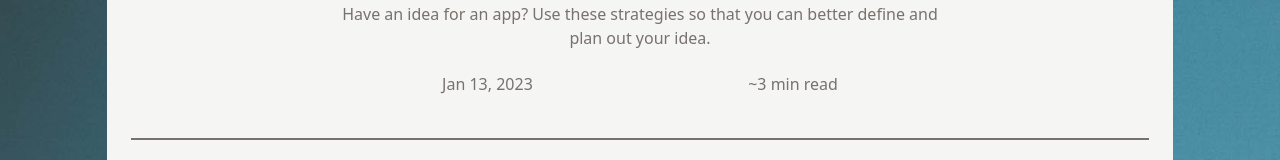
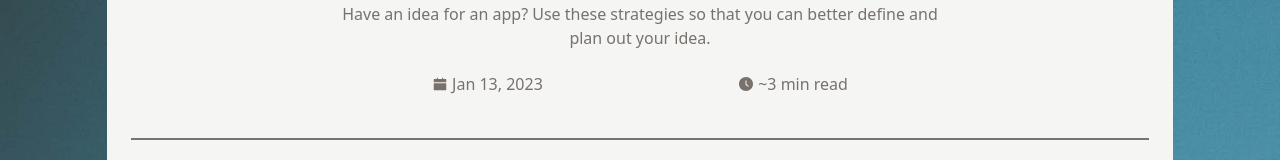
Before and after one commit to Bedrock02/tech-blog, a Next.js app: page /blog/buildilng_a_product in a window 1280 px wide. Shown: the part 258-418 px from the top of the page. Built offline with nearby package versions, Linux system fonts and the light colour scheme.

Commit message:
Adding icons

```diff
--- a/package.json
+++ b/package.json
@@ -21,6 +21,7 @@
     "postcss": "^8.4.20",
     "react": "18.2.0",
     "react-dom": "18.2.0",
+    "react-icons": "^4.7.1",
     "react-markdown": "^8.0.4",
     "react-syntax-highlighter": "^15.5.0",
     "tailwindcss": "^3.2.4",
--- a/pages/blog/[slug].tsx
+++ b/pages/blog/[slug].tsx
@@ -3,6 +3,7 @@ import matter from "gray-matter";
 import ReactMarkdown from 'react-markdown';
 import blogStyles from './blog.styles';
 import { readTime } from "../../lib/utils";
+import { AiFillCalendar, AiFillClockCircle } from 'react-icons/ai'
 
 export default function Blog({ frontmatter, content}) {
 
@@ -13,8 +14,14 @@ export default function Blog({ frontmatter, content}) {
           <h1 className="text-lg-2xl">{frontmatter.title}</h1>
           <p className={blogStyles.metaDesc}>{frontmatter.metaDesc}</p>
           <div className={blogStyles.metaData}>
-            <span>{frontmatter.date}</span>
-            <span>{`~${readTime(content)} min read`}</span>
+            <div className={blogStyles.metaDataItem}>
+              <AiFillCalendar />
+              <span>{frontmatter.date}</span>
+            </div>
+            <div className={blogStyles.metaDataItem}>
+              <AiFillClockCircle />
+              <span>{`~${readTime(content)} min read`}</span>
+            </div>
           </div>
         </section>
         <section className={blogStyles.content}>
--- a/pages/blog/blog.styles.ts
+++ b/pages/blog/blog.styles.ts
@@ -28,6 +28,12 @@ const styles = {
         'text-stone-500',
         'w-3/5',
     ],
+    metaDataItem: [
+        'flex',
+        'flex-row',
+        'items-center',
+        'gap-1',
+    ],
     content: [
         'border-t-2',
         'border-t-stone-500',
```
Also changed, not shown: 1 other file (tests, documents, lock files or other folders).
